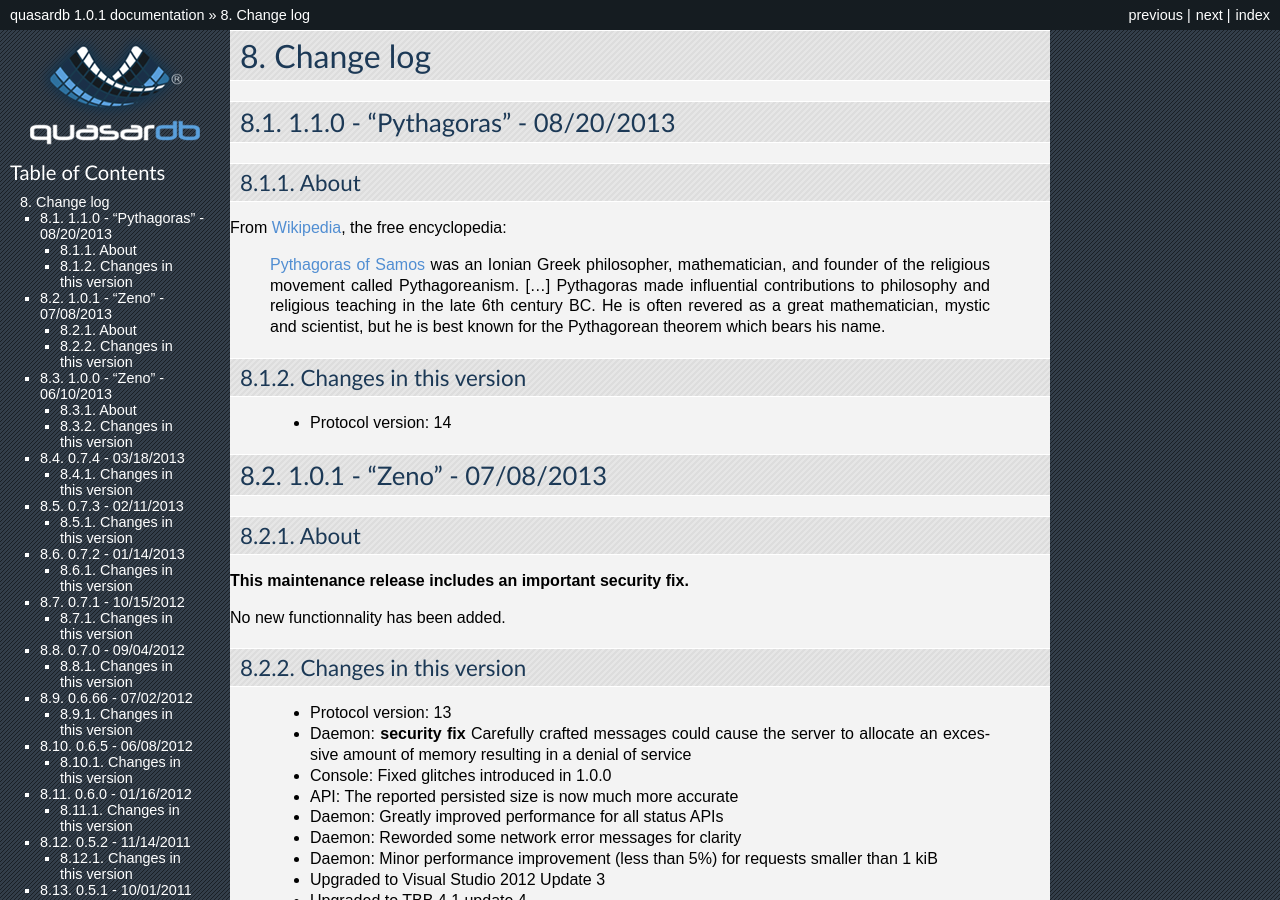
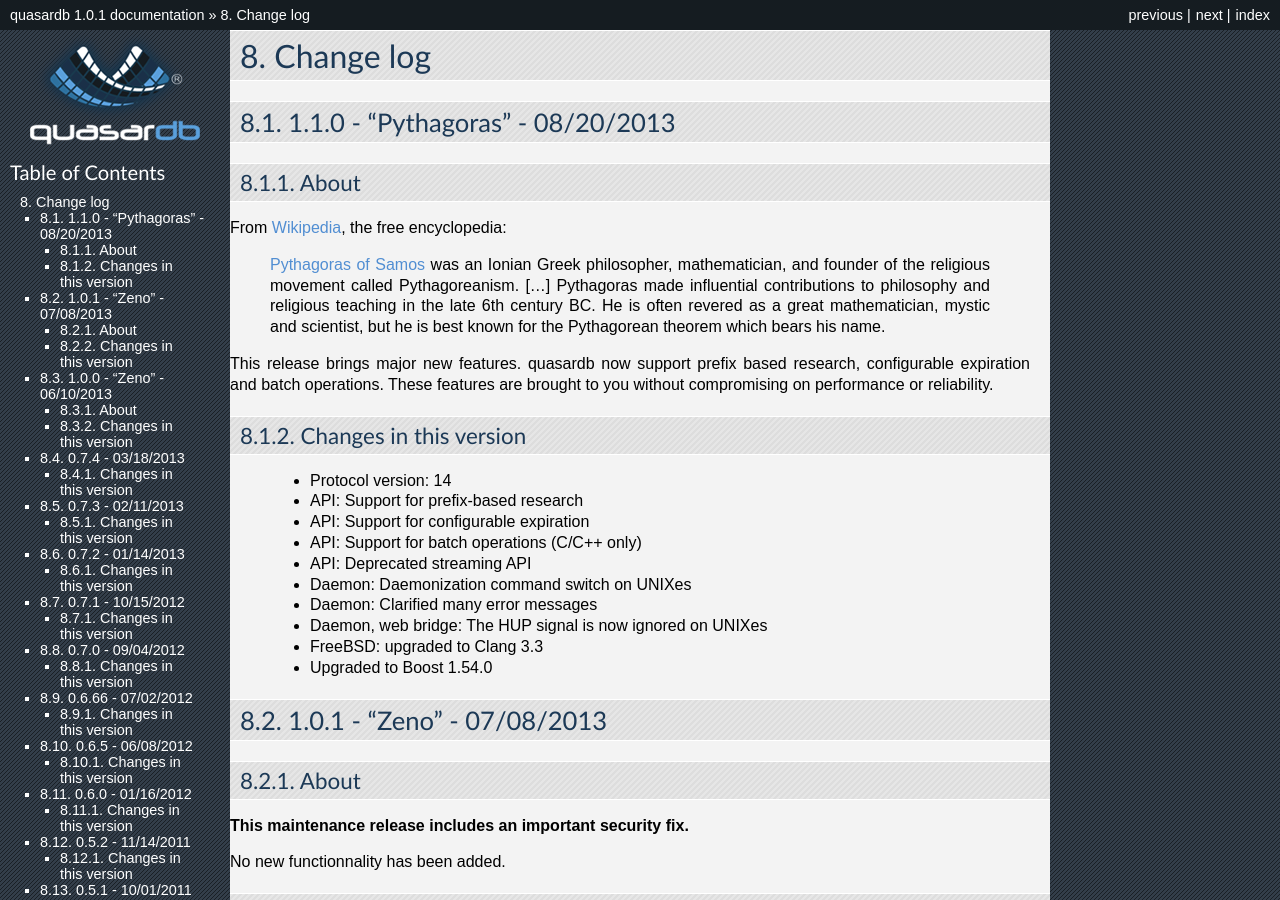
Before and after one commit to iltommi/qdb-documentation, a Sphinx documentation site: the page built from source/changes.rst, in a window 1280 px wide and 900 px high. Built offline with Sphinx 7.4.7, drawn with Linux system fonts in a browser that asks for light colours.

Commit message:
Updated change log

```diff
--- a/source/changes.rst
+++ b/source/changes.rst
@@ -11,10 +11,21 @@ From `Wikipedia <http://en.wikipedia.org/wiki/Main_Page>`_, the free encyclopedi
 
    `Pythagoras of Samos <http://en.wikipedia.org/wiki/Pythagoras>`_ was an Ionian Greek philosopher, mathematician, and founder of the religious movement called Pythagoreanism. [...] Pythagoras made influential contributions to philosophy and religious teaching in the late 6th century BC. He is often revered as a great mathematician, mystic and scientist, but he is best known for the Pythagorean theorem which bears his name.
 
+This release brings major new features. quasardb now support prefix based research, configurable expiration and batch operations. These features are brought to you without compromising on performance or reliability.
+
 Changes in this version
 -----------------------
 
     * Protocol version: 14
+    * API: Support for prefix-based research
+    * API: Support for configurable expiration
+    * API: Support for batch operations (C/C++ only)
+    * API: Deprecated streaming API
+    * Daemon: Daemonization command switch on UNIXes
+    * Daemon: Clarified many error messages
+    * Daemon, web bridge: The HUP signal is now ignored on UNIXes
+    * FreeBSD: upgraded to Clang 3.3
+    * Upgraded to Boost 1.54.0
 
 1.0.1 - "Zeno" - 07/08/2013
 ===========================
```
